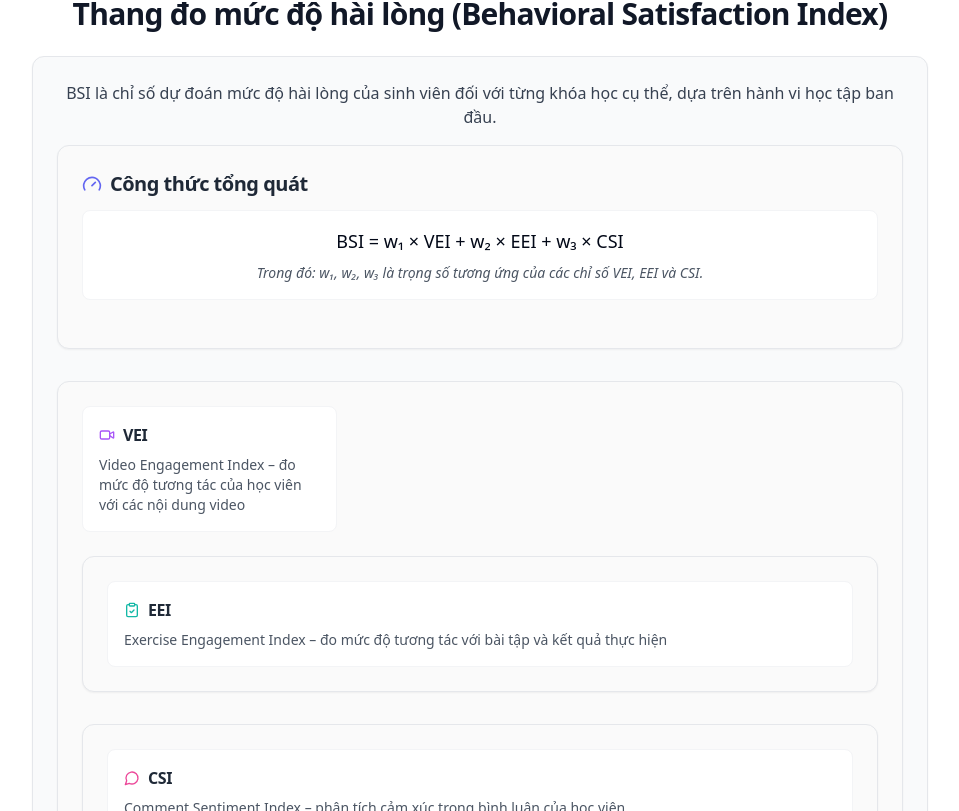
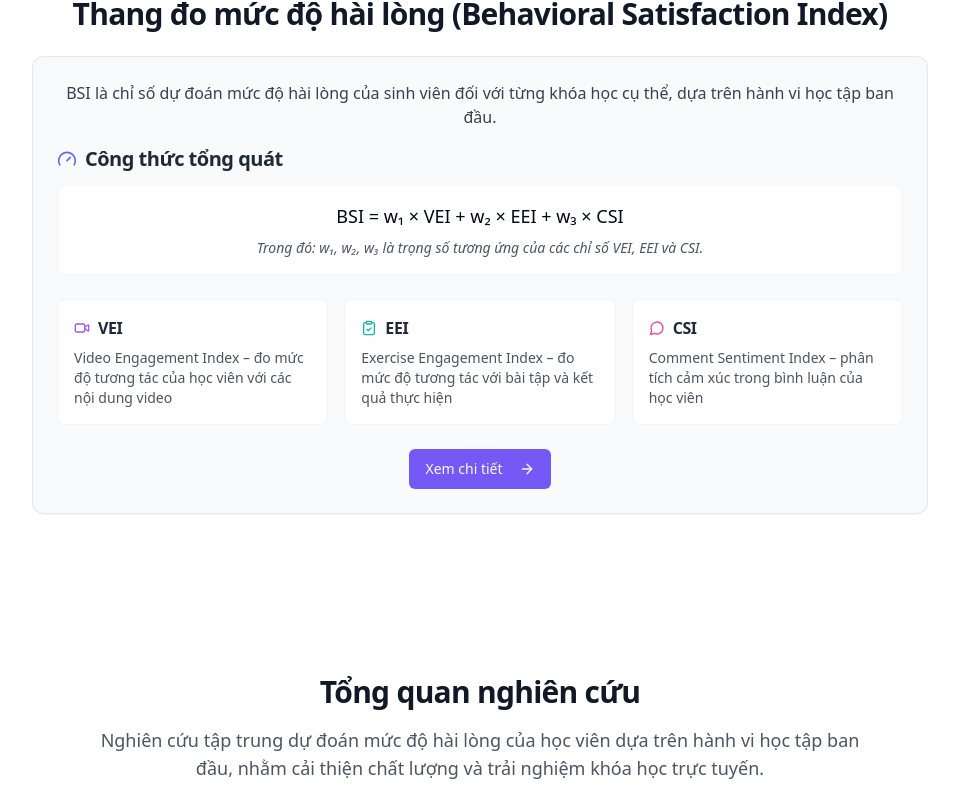
Before and after one commit to NganPhuong09/learn-insight-predict-52, a React (Vite) app: page / in a window 1280 px wide. Shown: the part 709-1520 px from the top of the page, without its empty margins (160-1119 px from the left). Built offline with nearby package versions, Linux system fonts and the light colour scheme; the HTML template or start-up script is replaced by a standard one.

Commit message:
Reverted to commit 1c293c117152f78600a2f408d824f2e1c85c93ba

```diff
--- a/src/components/BSIFormula.tsx
+++ b/src/components/BSIFormula.tsx
@@ -19,7 +19,6 @@ const BSIFormula = () => {
               dựa trên hành vi học tập ban đầu.
             </p>
 
-            <div className="bg-neutral-50 p-6 rounded-xl border border-gray-200 shadow-sm mb-8">
             <div className="mb-6">
               <h3 className="text-xl font-semibold flex items-center gap-2 text-gray-800 mb-3">
                 <Gauge className="w-5 h-5 text-research-primary" />
@@ -34,9 +33,7 @@ const BSIFormula = () => {
                 </p>
               </div>
             </div>
-            </div>
 
-            <div className="bg-neutral-50 p-6 rounded-xl border border-gray-200 shadow-sm mb-8">
             <div className="grid grid-cols-1 md:grid-cols-3 gap-4 mb-6">
               <div className="bg-white p-4 rounded-lg border border-gray-100">
                 <h4 className="font-semibold flex items-center gap-2 text-gray-800 mb-2">
@@ -47,9 +44,7 @@ const BSIFormula = () => {
                   Video Engagement Index – đo mức độ tương tác của học viên với các nội dung video
                 </p>
               </div>
-              </div>
 
-              <div className="bg-neutral-50 p-6 rounded-xl border border-gray-200 shadow-sm mb-8">
               <div className="bg-white p-4 rounded-lg border border-gray-100">
                 <h4 className="font-semibold flex items-center gap-2 text-gray-800 mb-2">
                   <ClipboardCheck className="w-4 h-4 text-teal-500" />
@@ -59,9 +54,7 @@ const BSIFormula = () => {
                   Exercise Engagement Index – đo mức độ tương tác với bài tập và kết quả thực hiện
                 </p>
               </div>
-              </div>
 
-              <div className="bg-neutral-50 p-6 rounded-xl border border-gray-200 shadow-sm mb-8">
               <div className="bg-white p-4 rounded-lg border border-gray-100">
                 <h4 className="font-semibold flex items-center gap-2 text-gray-800 mb-2">
                   <MessageCircle className="w-4 h-4 text-pink-500" />
@@ -70,7 +63,6 @@ const BSIFormula = () => {
                 <p className="text-sm text-gray-600">
                   Comment Sentiment Index – phân tích cảm xúc trong bình luận của học viên
                 </p>
-                </div>
               </div>
             </div>
 
```
Lines whose indentation alone changed are shown as unchanged.
